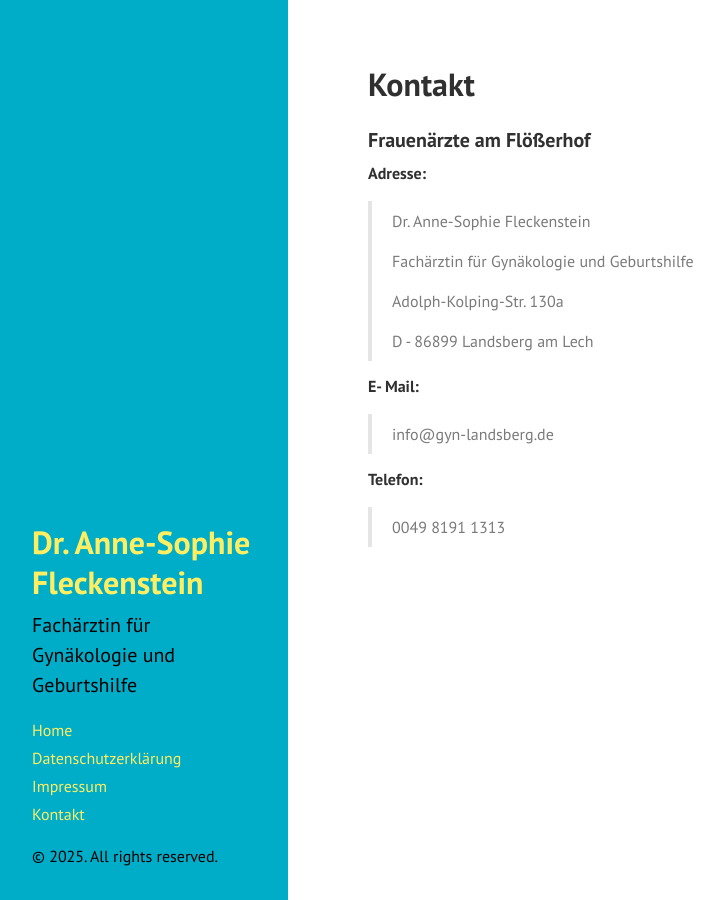
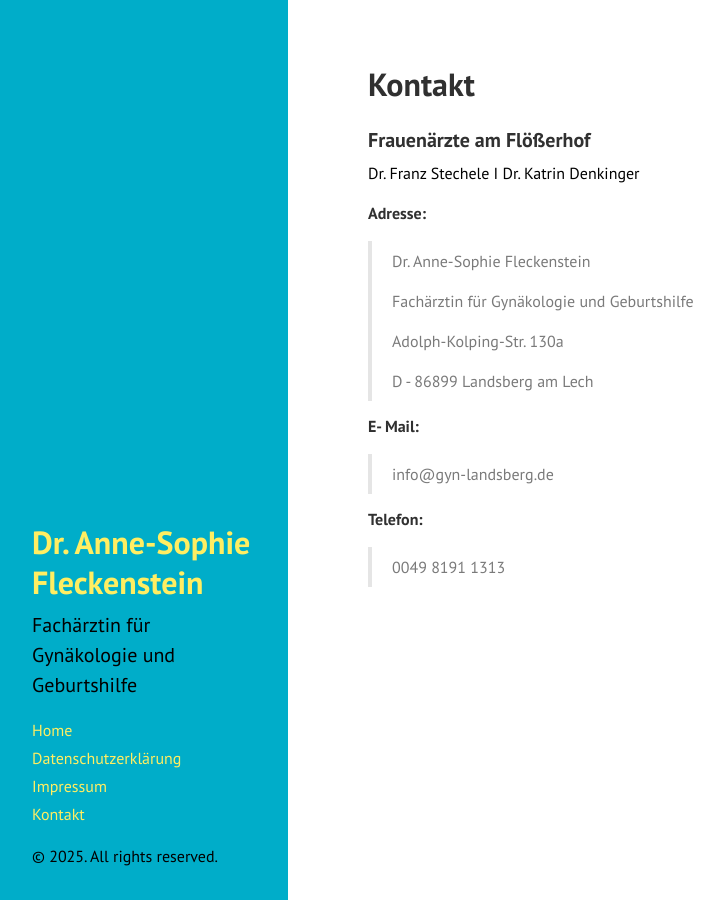
Before and after one commit to JuliaFleckenstein/dr-anne-sophie-fleckenstein, a Jekyll site: the page built from docs/kontakt.md, in a window 1280 px wide. Shown: the whole page, without its empty margins (0-724 px from the left). Built offline with Jekyll 4.4.1, drawn with Linux system fonts in a browser that asks for light colours; Markdown is read by kramdown in place of the engine named in the settings.

Commit message:
Update kontakt.md

```diff
--- a/docs/kontakt.md
+++ b/docs/kontakt.md
@@ -4,7 +4,7 @@ title: Kontakt
 ---
 
 ### Frauenärzte am Flößerhof
-
+Dr. Franz Stechele I Dr. Katrin Denkinger
 
 **Adresse:**
 > Dr. Anne-Sophie Fleckenstein
```
